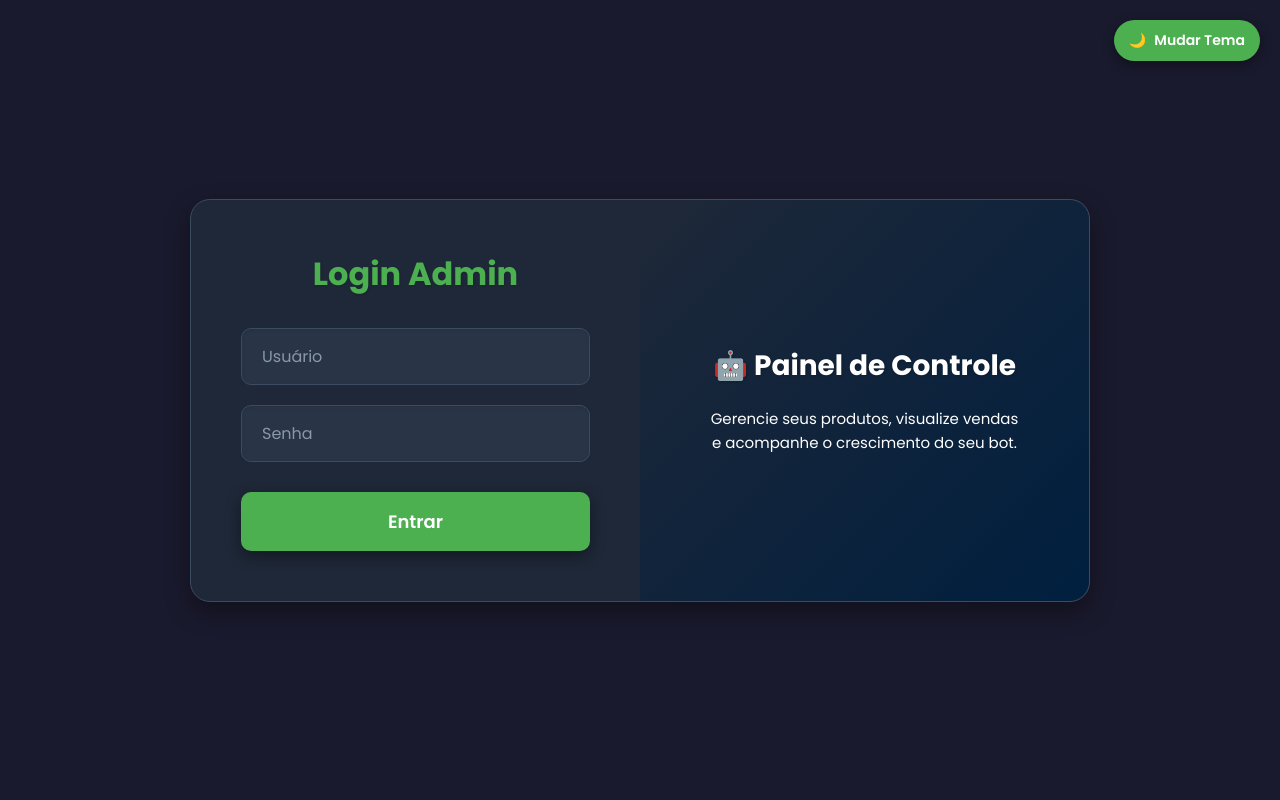
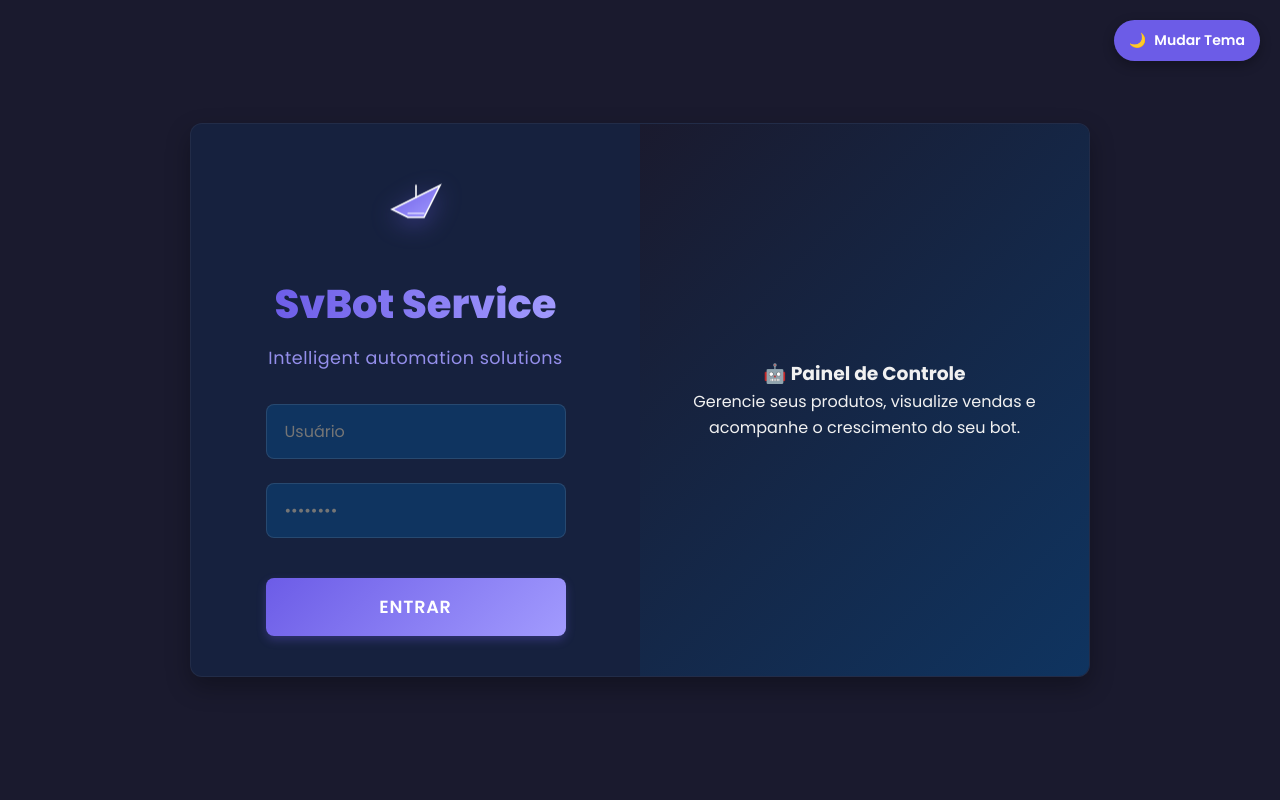
Before and after one commit to furaohost/Bot-TelegramSV, a Flask app: page /login in a window 1280 px wide. Run offline with Flask 3, Linux system fonts and the light colour scheme; some libraries are stand-ins or nearby versions.

Commit message:
Update Login
Login funcionalidades atualização

```diff
--- a/templates/login.html
+++ b/templates/login.html
@@ -3,97 +3,104 @@
 <head>
     <meta charset="UTF-8">
     <meta name="viewport" content="width=device-width, initial-scale=1.0">
-    <title>Login Admin - Painel do Bot</title>
-    <link href="https://fonts.googleapis.com/css2?family=Poppins:wght@300;400;500;600;700&display=swap" rel="stylesheet">
+    <title>SvBot Service - Login</title>
+    <link href="https://fonts.googleapis.com/css2?family=Poppins:wght@300;400;500;600;700;800;900&display=swap" rel="stylesheet">
     <style>
-        /* Variáveis de Tema (Dark Mode padrão) */
+        /* Variáveis de Tema - Modo Escuro (Padrão) */
         :root {
-            --bg-color: #1a1a2e; /* Fundo mais escuro */
-            --card-bg: #1f2838; /* Fundo do card mais integrado */
-            --text-color: #e0e0e0; /* Texto claro */
-            --text-secondary: #a0a0a0;
-            --accent-color: #4CAF50; /* Verde vibrante */
-            --accent-hover: #45a049;
-            --border-color: #3b4b60; /* Borda mais escura */
-            --input-bg: #293447; /* Input mais escuro */
-            --placeholder-color: #8899a6;
-            --right-bg: linear-gradient(135deg, #1f2838, #001f3f); /* Gradiente para o lado direito */
-            --error-bg: #ff4d4f20;
-            --error-text: #ff7875;
-            --error-border: #ff4d4f;
-            --shadow-color: rgba(0, 0, 0, 0.4); /* Sombra mais intensa */
-        }
-        /* Tema Claro */
-        .light-mode {
-            --bg-color: #f0f2f5;
-            --card-bg: #ffffff;
-            --text-color: #333333;
-            --text-secondary: #666666;
-            --accent-color: #007bff; /* Azul clássico */
-            --accent-hover: #0056b3;
-            --border-color: #cccccc;
-            --input-bg: #f9f9f9;
-            --placeholder-color: #888888;
-            --right-bg: linear-gradient(135deg, #e6e9f0, #c4c7d0);
-            --error-bg: #ffe0e0;
-            --error-text: #d9534f;
-            --error-border: #d9534f;
-            --shadow-color: rgba(0, 0, 0, 0.15);
+            --primary-color: #6c5ce7; /* Roxo principal */
+            --primary-light: #a29bfe; /* Roxo claro */
+            --text-color: #f1f1f1; /* Texto muito claro */
+            --bg-color: #1a1a2e; /* Fundo escuro */
+            --card-color: #16213e; /* Cartão mais escuro */
+            --input-bg: #0f3460; /* Fundo do input */
+            --error-bg: #ff4d4f20; /* Fundo de erro */
+            --error-text: #ff7875; /* Texto de erro */
+            --error-border: #ff4d4f; /* Borda de erro */
+            --shadow-color: rgba(0, 0, 0, 0.3); /* Sombra principal */
+            --right-bg-gradient-start: #1a1a2e; /* Gradiente lado direito - início */
+            --right-bg-gradient-end: #0f3460; /* Gradiente lado direito - fim */
         }
 
-        /* Estilos Gerais */
+        /* Variáveis de Tema - Modo Claro */
+        .light-mode {
+            --primary-color: #5e4ae6; /* Azul/Roxo principal - mais escuro para contraste */
+            --primary-light: #8d7eff; /* Azul/Roxo claro - mais escuro para contraste */
+            --text-color: #333333; /* Texto escuro */
+            --bg-color: #e8eaf6; /* Fundo claro (azul acinzentado) */
+            --card-color: #ffffff; /* Cartão branco */
+            --input-bg: #f0f2f5; /* Fundo do input claro */
+            --error-bg: #fdd8d8; /* Fundo de erro claro */
+            --error-text: #c0392b; /* Texto de erro escuro */
+            --error-border: #e74c3c; /* Borda de erro clara */
+            --shadow-color: rgba(0, 0, 0, 0.15); /* Sombra mais suave */
+            --right-bg-gradient-start: #ffffff; /* Gradiente lado direito - início (claro) */
+            --right-bg-gradient-end: #e0e0e0; /* Gradiente lado direito - fim (claro) */
+        }
+
         * {
             box-sizing: border-box;
             margin: 0;
             padding: 0;
             font-family: 'Poppins', sans-serif;
-            transition: background 0.4s ease-in-out, color 0.4s ease-in-out, border-color 0.4s ease-in-out, box-shadow 0.4s ease-in-out;
-        }
-        body {
-            height: 100vh;
-            display: flex;
-            align-items: center;
-            justify-content: center;
-            background: var(--bg-color);
-            color: var(--text-color);
-            position: relative;
-            overflow: hidden; /* Evita scroll desnecessário */
+            /* Transição suave para todas as propriedades de tema */
+            transition: background-color 0.4s ease-in-out, color 0.4s ease-in-out,
+                        border-color 0.4s ease-in-out, box-shadow 0.4s ease-in-out,
+                        filter 0.4s ease-in-out, background 0.4s ease-in-out;
         }
 
+        body {
+            background-color: var(--bg-color);
+            display: flex;
+            justify-content: center;
+            align-items: center;
+            min-height: 100vh;
+            color: var(--text-color);
+            line-height: 1.6;
+            padding: 20px;
+            overflow: hidden; /* Evita barras de rolagem desnecessárias */
+            position: relative; /* Para posicionar o botão de toggle */
+        }
+
+        /* Botão de Toggle de Tema */
         .toggle-btn {
             position: absolute;
             top: 20px;
             right: 20px;
             padding: 10px 15px;
-            background: var(--accent-color);
+            background: var(--primary-color);
             border: none;
             border-radius: 50px;
             cursor: pointer;
             color: white;
-            font-weight: 600; /* Mais negrito */
-            box-shadow: 0 4px 12px var(--shadow-color); /* Sombra aprimorada */
+            font-weight: 600;
+            box-shadow: 0 4px 12px var(--shadow-color);
             transition: background 0.3s, transform 0.2s, box-shadow 0.3s;
             display: flex;
             align-items: center;
             justify-content: center;
-            gap: 8px; /* Espaço entre ícone e texto */
+            gap: 8px;
             font-size: 14px;
+            z-index: 10; /* Garante que esteja acima do container */
         }
         .toggle-btn:hover {
-            background: var(--accent-hover);
-            transform: translateY(-2px); /* Efeito sutil de levantar */
+            background: var(--primary-light);
+            transform: translateY(-2px);
             box-shadow: 0 6px 15px var(--shadow-color);
         }
-        .container {
-            display: flex;
-            max-width: 900px; /* Aumentado para melhor visualização em desktop */
-            width: 90%;
-            background: var(--card-bg);
-            box-shadow: 0 10px 25px var(--shadow-color); /* Sombra mais proeminente */
-            border-radius: 20px;
+
+        .login-container {
+            background-color: var(--card-color);
+            padding: 0; /* Removido padding direto do container principal */
+            border-radius: 12px;
+            box-shadow: 0 10px 25px var(--shadow-color);
+            width: 100%;
+            max-width: 900px; /* Mais largo para desktop */
+            display: flex; /* Flexbox para dividir em dois lados */
+            flex-direction: row; /* Padrão desktop: lado a lado */
             overflow: hidden;
-            border: 1px solid var(--border-color); /* Borda sutil */
-            animation: fadeIn 1s ease-out; /* Animação de fade in */
+            border: 1px solid rgba(255, 255, 255, 0.05); /* Borda sutil */
+            animation: fadeIn 0.8s ease-out;
         }
 
         @keyframes fadeIn {
@@ -101,77 +108,142 @@
             to { opacity: 1; transform: translateY(0); }
         }
 
-        .left {
+        .left-panel {
             flex: 1;
-            padding: 50px; /* Mais padding */
+            padding: 2.5rem; /* ~40px */
             display: flex;
             flex-direction: column;
             justify-content: center;
             align-items: center;
+            width: 100%; /* Garante que ocupe o espaço */
+            text-align: center;
         }
-        .left h2 {
-            margin-bottom: 30px; /* Mais espaço */
-            font-size: 32px; /* Maior título */
-            font-weight: 700;
-            color: var(--accent-color);
-            text-shadow: 1px 1px 3px rgba(0,0,0,0.1);
+
+        .right-panel {
+            flex: 1;
+            background: linear-gradient(135deg, var(--right-bg-gradient-start), var(--right-bg-gradient-end));
+            color: var(--text-color); /* Pode ser ajustado para ser sempre branco/claro no gradiente */
+            display: flex;
+            flex-direction: column;
+            justify-content: center;
+            align-items: center;
+            padding: 2.5rem; /* ~40px */
+            text-align: center;
         }
-        .form-group {
+
+        .logo {
+            display: flex;
+            align-items: center;
+            justify-content: center;
+            gap: 12px;
+            margin-bottom: 2rem;
+            flex-direction: column; /* Logo e texto um abaixo do outro */
+        }
+
+        .logo-icon {
+            width: 80px; /* Ícone maior */
+            height: 80px;
+            display: flex;
+            align-items: center;
+            justify-content: center;
+            position: relative;
+            margin-bottom: 1rem;
+        }
+
+        .logo-icon svg {
             width: 100%;
-            margin-bottom: 20px; /* Mais espaço entre campos */
-            position: relative; /* Para ícones de input, se necessário */
+            height: 100%;
+            filter: drop-shadow(0 6px 12px rgba(108, 92, 231, 0.4)); /* Sombra mais pronunciada */
+            animation: float 3s ease-in-out infinite;
         }
-        .form-group input {
+
+        @keyframes float {
+            0%, 100% { transform: translateY(0); }
+            50% { transform: translateY(-8px); }
+        }
+
+        .logo-text h1 {
+            font-size: 2.5rem; /* Título maior */
+            font-weight: 800;
+            background: linear-gradient(to right, var(--primary-color), var(--primary-light));
+            -webkit-background-clip: text;
+            background-clip: text;
+            color: transparent;
+            margin-bottom: 0.5rem;
+        }
+
+        .logo-text p {
+            color: var(--primary-light);
+            font-size: 1.1rem; /* Subtítulo maior */
+            opacity: 0.9;
+            letter-spacing: 0.5px;
+            max-width: 300px; /* Limita largura para melhor leitura */
+        }
+
+        .input-group {
+            margin-bottom: 1.5rem;
+            width: 100%; /* Garante que o grupo de input ocupe toda a largura disponível */
+        }
+
+        .input-group label {
+            display: block;
+            margin-bottom: 0.5rem;
+            color: var(--primary-light);
+            font-size: 0.9rem;
+            font-weight: 500;
+        }
+
+        .input-group input {
             width: 100%;
-            padding: 15px 20px; /* Mais padding interno */
-            border: 1px solid var(--border-color);
-            border-radius: 10px; /* Cantos mais arredondados */
-            background: var(--input-bg);
+            padding: 14px 18px; /* Mais padding */
+            background-color: var(--input-bg);
+            border: 1px solid rgba(255, 255, 255, 0.1);
+            border-radius: 8px;
             color: var(--text-color);
+            font-size: 1rem;
+            transition: all 0.3s ease;
+        }
+
+        .input-group input:focus {
+            border-color: var(--primary-color);
             outline: none;
-            font-size: 16px;
-            box-shadow: inset 0 1px 3px rgba(0,0,0,0.1); /* Sombra interna */
-            transition: border-color 0.3s, box-shadow 0.3s;
+            box-shadow: 0 0 0 3px rgba(108, 92, 231, 0.2); /* Sombra de foco mais visível */
         }
-        .form-group input:focus {
-            border-color: var(--accent-color);
-            box-shadow: 0 0 0 3px rgba(76, 175, 80, 0.3); /* Anel de foco */
-        }
-        .form-group input::placeholder {
-            color: var(--placeholder-color);
-        }
-        .btn {
+
+        .signin-btn {
             width: 100%;
-            padding: 16px;
-            background-color: var(--accent-color);
+            padding: 16px; /* Botão maior */
+            background: linear-gradient(135deg, var(--primary-color), var(--primary-light));
             color: white;
             border: none;
-            border-radius: 10px; /* Cantos mais arredondados */
+            border-radius: 8px;
             cursor: pointer;
-            font-size: 18px; /* Maior fonte */
+            font-size: 1.1rem; /* Fonte maior */
             font-weight: 600;
-            box-shadow: 0 5px 15px var(--shadow-color); /* Sombra no botão */
-            transition: background-color 0.3s ease-in-out, transform 0.2s, box-shadow 0.3s;
-            margin-top: 10px; /* Espaço acima do botão */
+            letter-spacing: 0.8px; /* Mais espaçamento entre letras */
+            transition: all 0.3s ease;
+            margin-top: 1rem;
+            box-shadow: 0 4px 10px rgba(108, 92, 231, 0.3); /* Sombra mais pronunciada */
         }
-        .btn:hover {
-            background-color: var(--accent-hover);
-            transform: translateY(-2px); /* Efeito sutil de levantar */
-            box-shadow: 0 7px 20px var(--shadow-color);
+
+        .signin-btn:hover {
+            transform: translateY(-3px); /* Efeito de levantar mais acentuado */
+            box-shadow: 0 8px 15px rgba(108, 92, 231, 0.4);
         }
+
         /* Estilos para mensagens flash */
         .flash-message {
             width: 100%;
             padding: 12px 15px;
-            margin-bottom: 25px; /* Mais espaço abaixo */
+            margin-bottom: 20px;
             border-radius: 8px;
             text-align: center;
             font-weight: 500;
             background-color: var(--error-bg);
             color: var(--error-text);
             border: 1px solid var(--error-border);
-            font-size: 14px;
-            animation: slideDown 0.5s ease-out; /* Animação para mensagens */
+            font-size: 0.9rem;
+            animation: slideDown 0.5s ease-out;
         }
 
         @keyframes slideDown {
@@ -179,64 +251,37 @@
             to { opacity: 1; transform: translateY(0); }
         }
 
-        .right {
-            flex: 1;
-            background: var(--right-bg);
-            color: white;
-            display: flex;
-            flex-direction: column;
-            justify-content: center;
-            align-items: center;
-            padding: 50px;
-            text-align: center;
-            border-radius: 0 20px 20px 0; /* Apenas lado direito arredondado */
+        /* Adaptação para telas menores (Mobile) */
+        @media (max-width: 768px) {
+            .login-container {
+                flex-direction: column; /* Coloca os painéis um abaixo do outro */
+                max-width: 400px; /* Limita largura em mobile */
+                border-radius: 12px; /* Mantém o arredondamento */
             }
-        .right h3 {
-            font-size: 28px; /* Maior título */
-            margin-bottom: 20px;
-            font-weight: 700;
-            text-shadow: 1px 1px 3px rgba(0,0,0,0.2);
+            .right-panel {
+                display: none; /* Esconde o painel direito em mobile */
             }
-        .right p {
-            font-size: 15px; /* Levemente maior */
-            font-weight: 400;
-            max-width: 320px;
-            line-height: 1.6;
+            .left-panel {
+                padding: 1.8rem; /* Menos padding em mobile */
             }
-
-        /* Media query para telas menores (mobile) */
-        @media (max-width: 768px) {
-            body {
-                padding: 20px; /* Padding no corpo para mobile */
+            .logo {
+                margin-bottom: 1.5rem;
             }
-            .container {
-                flex-direction: column;
-                width: 100%; /* Ocupa mais largura em mobile */
-                max-width: 400px; /* Limite para não ficar muito largo */
-                border-radius: 20px; /* Totalmente arredondado */
+            .logo-icon {
+                width: 60px; /* Ícone menor em mobile */
+                height: 60px;
             }
-            .left {
-                padding: 30px; /* Menos padding em mobile */
+            .logo-text h1 {
+                font-size: 2rem; /* Título menor em mobile */
             }
-            .right {
-                display: none; /* Continua escondendo a parte direita em mobile */
+            .logo-text p {
+                font-size: 0.9rem; /* Subtítulo menor em mobile */
             }
             .toggle-btn {
                 top: 10px;
                 right: 10px;
+                padding: 8px 12px;
                 font-size: 12px;
-                padding: 8px 12px;
-            }
-            .left h2 {
-                font-size: 28px; /* Ajuste para mobile */
-            }
-            .form-group input {
-                padding: 12px 15px; /* Ajuste para mobile */
-                font-size: 15px;
-            }
-            .btn {
-                padding: 14px; /* Ajuste para mobile */
-                font-size: 16px;
             }
         }
     </style>
@@ -245,10 +290,32 @@
     <button class="toggle-btn" onclick="toggleTheme()">
         <span id="theme-icon">🌙</span> Mudar Tema
     </button>
-<div class="container">
-    <div class="left">
-        <h2>Login Admin</h2>
 
+    <div class="login-container">
+        <div class="left-panel">
+            <div class="logo">
+                <div class="logo-icon">
+                    <!-- SVG do avião de papel -->
+                    <svg viewBox="0 0 100 100" xmlns="http://www.w3.org/2000/svg">
+                        <defs>
+                            <linearGradient id="gradient" x1="0%" y1="0%" x2="100%" y2="100%">
+                                <stop offset="0%" stop-color="#6c5ce7"/>
+                                <stop offset="100%" stop-color="#a29bfe"/>
+                            </linearGradient>
+                        </defs>
+
+                        <path d="M20,60 L80,30 L60,70 L40,70 Z" fill="url(#gradient)" stroke="#fff" stroke-width="2"/>
+                        <line x1="50" y1="30" x2="50" y2="45" stroke="#fff" stroke-width="2" stroke-linecap="round"/>
+                        <line x1="40" y1="65" x2="60" y2="65" stroke="#fff" stroke-width="1.5" stroke-linecap="round"/>
+                    </svg>
+                </div>
+                <div class="logo-text">
+                    <h1>SvBot Service</h1>
+                    <p>Intelligent automation solutions</p>
+                </div>
+            </div>
+
+            <!-- Bloco para mensagens flash do Flask -->
             {% with messages = get_flashed_messages(with_categories=true) %}
               {% if messages %}
                 {% for category, message in messages %}
@@ -257,17 +324,20 @@
               {% endif %}
             {% endwith %}
 
-        <form method="POST" action="{{ url_for('login') }}" style="width: 100%;">
-            <div class="form-group">
-                <input type="text" name="username" placeholder="Usuário" required>
+            <form method="POST" action="{{ url_for('login') }}" style="width: 100%; max-width: 300px;">
+                <div class="input-group">
+                    <input type="text" name="username" id="username" placeholder="Usuário" required>
                 </div>
-            <div class="form-group">
-                <input type="password" name="password" placeholder="Senha" required>
+
+                <div class="input-group">
+                    <input type="password" name="password" id="password" placeholder="••••••••" required>
                 </div>
-            <button type="submit" class="btn">Entrar</button>
+
+                <button type="submit" class="signin-btn">ENTRAR</button>
             </form>
         </div>
-    <div class="right">
+
+        <div class="right-panel">
             <h3>🤖 Painel de Controle</h3>
             <p>Gerencie seus produtos, visualize vendas e acompanhe o crescimento do seu bot.</p>
         </div>
```
Lines whose indentation alone changed are shown as unchanged.
